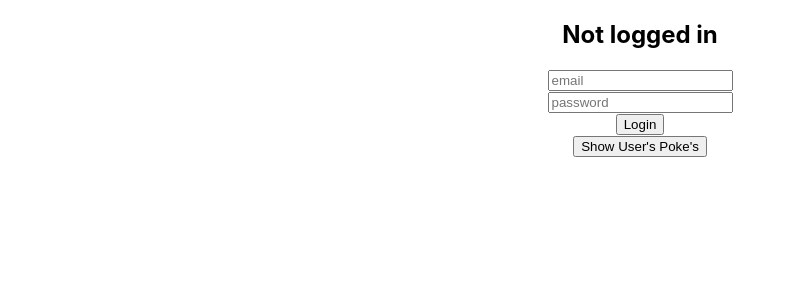
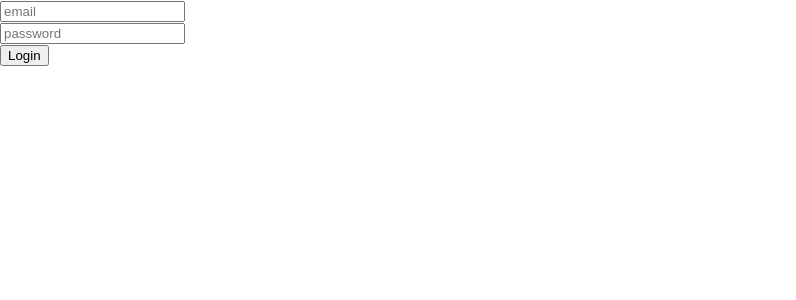
Before and after one commit to Cl3arglass/poke-lo-key, a React (Create React App) app: page / in a window 1280 px wide. Shown: the top 300 px of the page, without its empty margins (0-796 px from the left). Built offline with nearby package versions, Linux system fonts and the light colour scheme.

Commit message:
comment out react functions and only return Login

```diff
--- a/src/App.js
+++ b/src/App.js
@@ -8,138 +8,141 @@ import Logout from './components/Logout'
 
 class App extends React.Component {
 
-  constructor(){
-    super()
-    this.state = {
-      currentUser: null,
-      loginForm: {
-        email: "",
-        password: ""
-      },
-      pokes: []
-    }
-  }
+  // constructor(){
+  //   super()
+  //   this.state = {
+  //     currentUser: null,
+  //     loginForm: {
+  //       email: "",
+  //       password: ""
+  //     },
+  //     pokes: []
+  //   }
+  // }
 
-  componentDidMount() {
-    const token = localStorage.getItem("token")
-    if (token) {
-      fetch("http://localhost:3001/api/get_current_user", {
-        headers: {
-          "Authorization": token
-        }
-      })
-      .then(result => result.json())
-        .then(response => {
-          if (response.error) {
-            alert(response.error)
-          } else {
-            this.setState({
-              currentUser: response.user
-            })
-          }
-        })
-        .catch(console.log)
-    }
-  }
+  // componentDidMount() {
+  //   const token = localStorage.getItem("token")
+  //   if (token) {
+  //     fetch("http://localhost:3001/api/get_current_user", {
+  //       headers: {
+  //         "Authorization": token
+  //       }
+  //     })
+  //     .then(result => result.json())
+  //       .then(response => {
+  //         if (response.error) {
+  //           alert(response.error)
+  //         } else {
+  //           this.setState({
+  //             currentUser: response.user
+  //           })
+  //         }
+  //       })
+  //       .catch(console.log)
+  //   }
+  // }
 
-  handleLoginFormChange = event => {
-     const { name, value } = event.target
-     this.setState({
-        loginForm: {
-          ...this.state.loginForm,
-          [name]: value
-        }
-     })
-  }
+  // handleLoginFormChange = event => {
+  //    const { name, value } = event.target
+  //    this.setState({
+  //       loginForm: {
+  //         ...this.state.loginForm,
+  //         [name]: value
+  //       }
+  //    })
+  // }
 
-  handleLoginFormSubmit = event => {
-    event.preventDefault()
+  // handleLoginFormSubmit = event => {
+  //   event.preventDefault()
 
-    const userInfo = this.state.loginForm
-    const headers = {
-      method: "POST",
-      headers: {
-        "Content-Type": "application/json"
-      },
-      body: JSON.stringify({
-        user: userInfo
-      })
-    }
+  //   const userInfo = this.state.loginForm
+  //   const headers = {
+  //     method: "POST",
+  //     headers: {
+  //       "Content-Type": "application/json"
+  //     },
+  //     body: JSON.stringify({
+  //       user: userInfo
+  //     })
+  //   }
 
-    fetch("http://localhost:3001/api/login", headers)
-       .then(result => result.json())
-       .then(userJSON => {
-         if (userJSON.error) {
-            alert(userJSON.error)
-         } else {
-            this.setState({
-              currentUser: userJSON.user,
-              loginForm: {
-                email: "",
-                password: ""
-              }
-            })
-            localStorage.setItem('token', userJSON.jwt)
-         }
-       })
-       .catch(console.log)
-  }
+  //   fetch("http://localhost:3001/api/login", headers)
+  //      .then(result => result.json())
+  //      .then(userJSON => {
+  //        if (userJSON.error) {
+  //           alert(userJSON.error)
+  //        } else {
+  //           this.setState({
+  //             currentUser: userJSON.user,
+  //             loginForm: {
+  //               email: "",
+  //               password: ""
+  //             }
+  //           })
+  //           localStorage.setItem('token', userJSON.jwt)
+  //        }
+  //      })
+  //      .catch(console.log)
+  // }
 
-  getPokes = () => {
-    const token = localStorage.getItem("token")
-    fetch("http://localhost:3001/api/pokes", {
-      headers: {
-        "Authorization": token
-      }
-    })
-      .then(result => result.json())
-      .then(pokes => {
-        if (pokes.error) {
-           alert("Not authorized for those secrets")
-        } else {
-          this.setState({
-            pokes
-          })
-        }
-      })
-      .catch(console.log)
-  }
+  // getPokes = () => {
+  //   const token = localStorage.getItem("token")
+  //   fetch("http://localhost:3001/api/pokes", {
+  //     headers: {
+  //       "Authorization": token
+  //     }
+  //   })
+  //     .then(result => result.json())
+  //     .then(pokes => {
+  //       if (pokes.error) {
+  //          alert("Not authorized for those secrets")
+  //       } else {
+  //         this.setState({
+  //           pokes
+  //         })
+  //       }
+  //     })
+  //     .catch(console.log)
+  // }
 
-  logout = event => {
-    event.preventDefault()
-    localStorage.removeItem("token")
-    this.setState({
-      currentUser: null,
-      pokes: []
-    })
-  }
+  // logout = event => {
+  //   event.preventDefault()
+  //   localStorage.removeItem("token")
+  //   this.setState({
+  //     currentUser: null,
+  //     pokes: []
+  //   })
+  // }
 
 
 
   render() {
-    const { currentUser } = this.state
+    // const { currentUser } = this.state
+    // return (
+    //   <div className="App">
+    //     <h2>{ currentUser ?
+    //       `Logged in as ${currentUser.data.attributes.name}` :
+    //        "Not logged in"
+    //     }</h2>
+
+    //     {
+    //       this.state.currentUser ?
+    //     <Logout logout={this.logout}/> :
+    //     <Login
+    //       handleLoginFormChange={this.handleLoginFormChange}
+    //       handleLoginFormSubmit={this.handleLoginFormSubmit}
+    //       email={this.state.loginForm.email}
+    //       password={this.state.loginForm.password}
+    //     />
+    //     }
+
+    //     <button onClick={this.getPokes}>Show User's Poke's</button>
+    //     <Pokes pokes={this.state.pokes} />
+    //   </div>
+    // );
     return (
-      <div className="App">
-        <h2>{ currentUser ?
-          `Logged in as ${currentUser.data.attributes.name}` :
-           "Not logged in"
-        }</h2>
-
-        {
-          this.state.currentUser ?
-        <Logout logout={this.logout}/> :
-        <Login
-          handleLoginFormChange={this.handleLoginFormChange}
-          handleLoginFormSubmit={this.handleLoginFormSubmit}
-          email={this.state.loginForm.email}
-          password={this.state.loginForm.password}
-        />
-        }
-
-        <button onClick={this.getPokes}>Show User's Poke's</button>
-        <Pokes pokes={this.state.pokes} />
-      </div>
-    );
+      <Login/>
+      );
   }
 }
 
```
